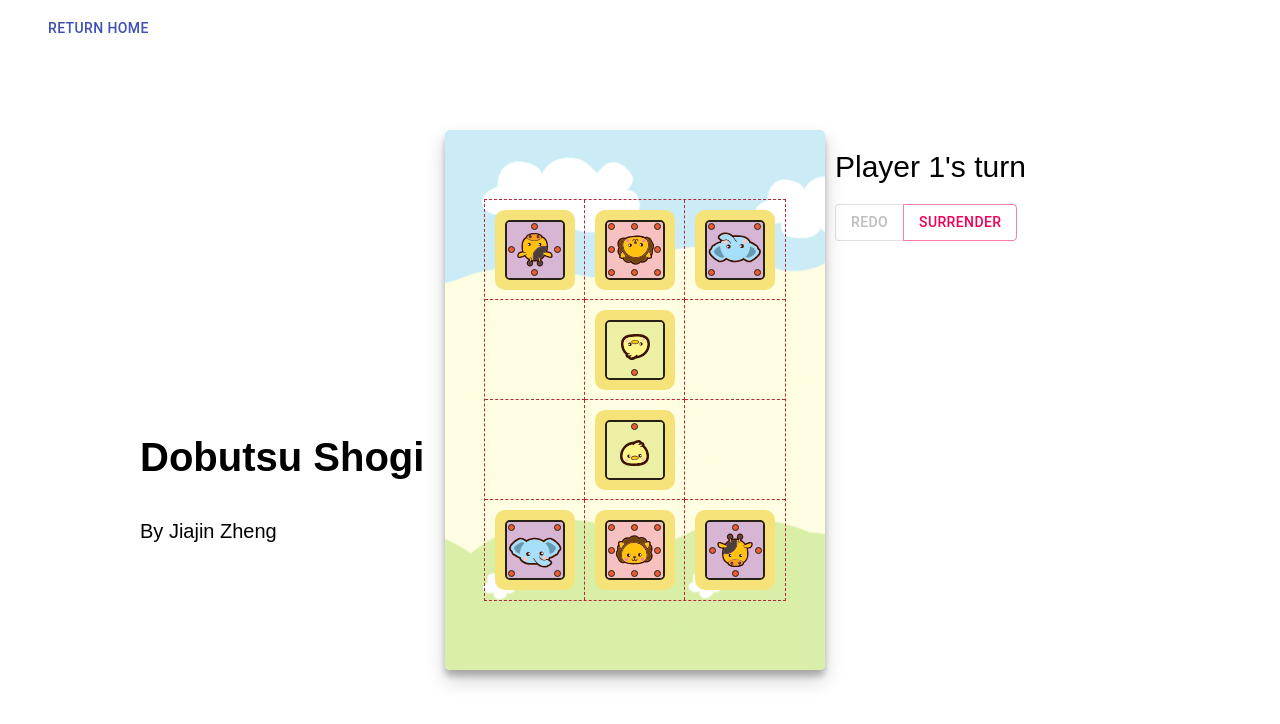
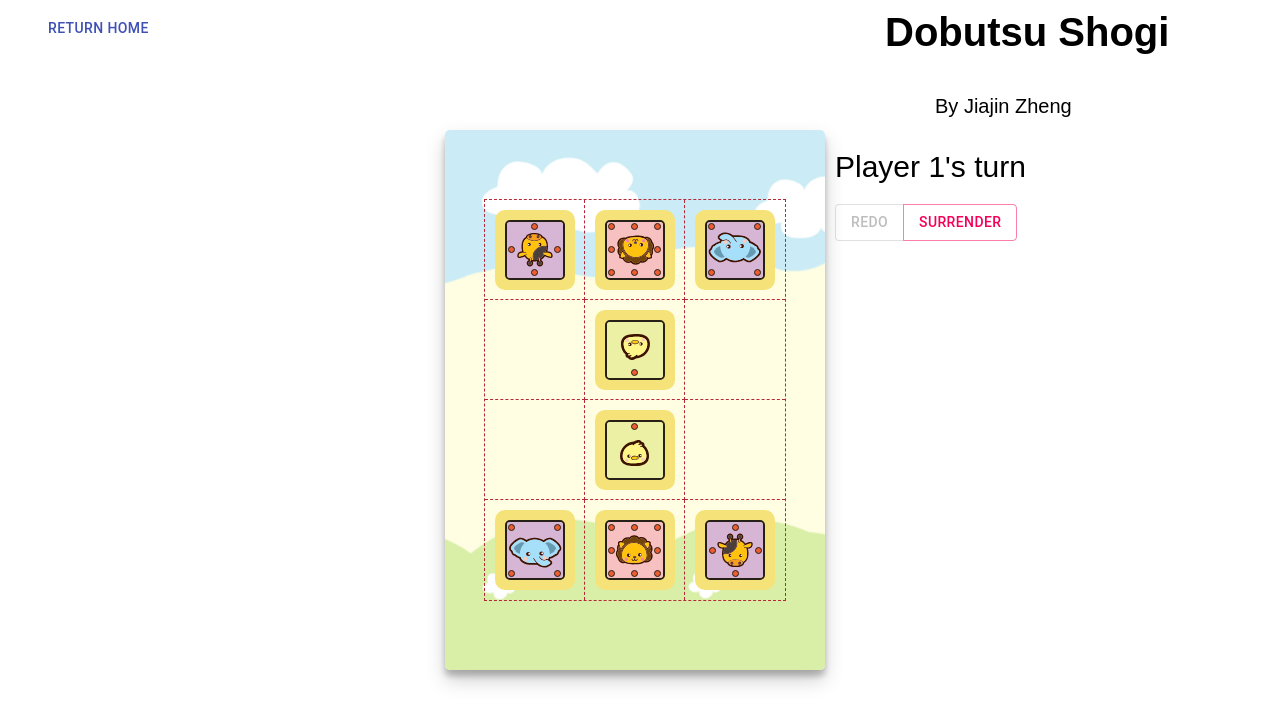
Before and after one commit to jackytsheng/gadget, a React (Create React App) app: page /dobutsushogi in a window 1280 px wide. Shown: the top 724 px of the page. Built offline with nearby package versions, Linux system fonts and the light colour scheme.

Commit message:
improve UX

```diff
--- a/src/components/DobutsuShogi/GameBoard/GameBoard.jsx
+++ b/src/components/DobutsuShogi/GameBoard/GameBoard.jsx
@@ -31,8 +31,10 @@ const FlexVerticalWrapper = styled.div`
 
 `;
 const GagetInfo = styled(FlexVerticalWrapper)`
-  @media (max-height: 760px){
-    display:none;
+  @media (max-height: 800px){
+    position:fixed;
+    right:40px;
+    top:10px;
   }
 `;
 
@@ -53,7 +55,7 @@ const Title = styled.div`
   font-weight: 700;
   @media (max-width: 1000px) {
     width:auto;
-    font-size: 26px;
+    font-size: 25px;
     margin-bottom: 5px;
   }
   @media (max-width: 500px) {
@@ -66,14 +68,12 @@ const SubTitle = styled.div`
   font-size: 20px;
   margin: 20px 0px;
   @media (max-width: 1000px) {
-    width:auto;
+    width: auto;
     font-size: 18px;
-    margin: 5px 0;
+    margin: 0 0 2px 0;
   }
-  @media (max-width: 500px) {
-    position:fixed;
-    top:10px;
-    right:30px;
+  @media (max-height: 800px) {
+    padding-left:50px;
   }
 `;
 
--- a/src/routes/Root.jsx
+++ b/src/routes/Root.jsx
@@ -21,11 +21,18 @@ const ReturnHome = ({ handleClick }) => {
 };
 
 const ReturnHomeBtn = styled(Button)`
-  position:fixed;
+  position:absolute;
   top:10px;
   left:40px;
-  z-index:20;
+
 `
+const Wrapper = styled.div`
+  top:0;
+  width: 100%;
+  height: 20px;
+  position: fixed;
+  z-index: 50;
+`;
 
 
 export default () => {
@@ -37,7 +44,9 @@ export default () => {
   return (
     <React.Fragment>
       {curUrl.pathname !== "/" ? (
-        <ReturnHome handleClick={handleClick} />
+        <Wrapper>
+          <ReturnHome handleClick={handleClick} />
+        </Wrapper>
       ) : null}
       <Switch>
         <Route path="/dobutsushogi" exact>
```
